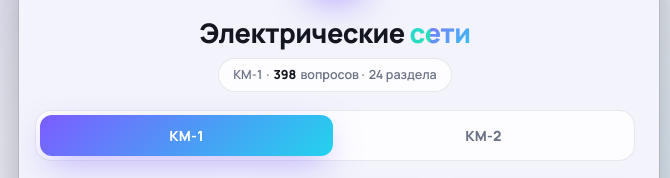
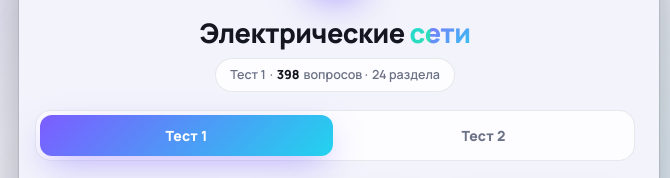
Before and after one commit to simpledimple22/antishved-seti-test, a website: page index.html in a window 1280 px wide. Shown: the part 141-319 px from the top of the page, 301-971 px from the left. Drawn offline with nearby package versions, Linux system fonts and the light colour scheme.

Commit message:
Наборы переименованы: КМ-1 / КМ-2 → Тест 1 / Тест 2
Ключи наборов и хранилища прогресса не менялись — прогресс пользователей сохраняется.
Версия app.js поднята до v=9, чтобы Telegram не показывал старые названия из кэша.

Co-Authored-By: Claude Opus 5.5 <noreply@anthropic.com>

```diff
--- a/app.js
+++ b/app.js
@@ -40,8 +40,8 @@ function haptic(type){ try{ if(TG&&TG.HapticFeedback){ if(type==='ok'||type==='b
 /* ===== State ===== */
 // Наборы вопросов. У каждого свой файл и своё хранилище прогресса.
 const DATASETS = {
-  km1: { title: 'КМ-1', file: 'questions.json', ls: 'seti_progress_v1' },
-  km2: { title: 'КМ-2', file: 'questions_km2.json', ls: 'seti_progress_km2_v1' },
+  km1: { title: 'Тест 1', file: 'questions.json', ls: 'seti_progress_v1' },
+  km2: { title: 'Тест 2', file: 'questions_km2.json', ls: 'seti_progress_km2_v1' },
 };
 const DS_STORE = 'seti_dataset';
 let DS_KEY = (()=>{ try{ const k=localStorage.getItem(DS_STORE); return DATASETS[k]?k:'km1'; }catch(e){ return 'km1'; } })();
--- a/index.html
+++ b/index.html
@@ -27,7 +27,7 @@
     <header class="home-head">
       <div class="logo"><span>⚡</span></div>
       <h1>Электрические <span class="grad">сети</span></h1>
-      <p class="sub"><span id="dsName">КМ-1</span> · <span id="qtotal">0</span> вопросов · <span id="secTotal">24 раздела</span></p>
+      <p class="sub"><span id="dsName">Тест 1</span> · <span id="qtotal">0</span> вопросов · <span id="secTotal">24 раздела</span></p>
     </header>
 
     <div id="dsSwitch" class="ds-switch" role="tablist" aria-label="Набор вопросов"></div>
@@ -97,7 +97,7 @@
     </div>
   </section>
 </div>
-<script src="app.js?v=8"></script>
+<script src="app.js?v=9"></script>
 <script type="module" src="formula-quiz.js?v=8"></script>
 </body>
 </html>
--- a/styles.css
+++ b/styles.css
@@ -450,7 +450,7 @@ body{
 .fq-table th{color:var(--hint);font-weight:800}
 
 /* ============================================================
-   Переключатель наборов (КМ-1 / КМ-2), варианты-картинки
+   Переключатель наборов (Тест 1 / Тест 2), варианты-картинки
    ============================================================ */
 .ds-switch{display:flex;gap:4px;margin:14px 0 2px;padding:4px;background:var(--glass);border:1px solid var(--border);
   border-radius:16px;-webkit-backdrop-filter:blur(14px);backdrop-filter:blur(14px)}
```
